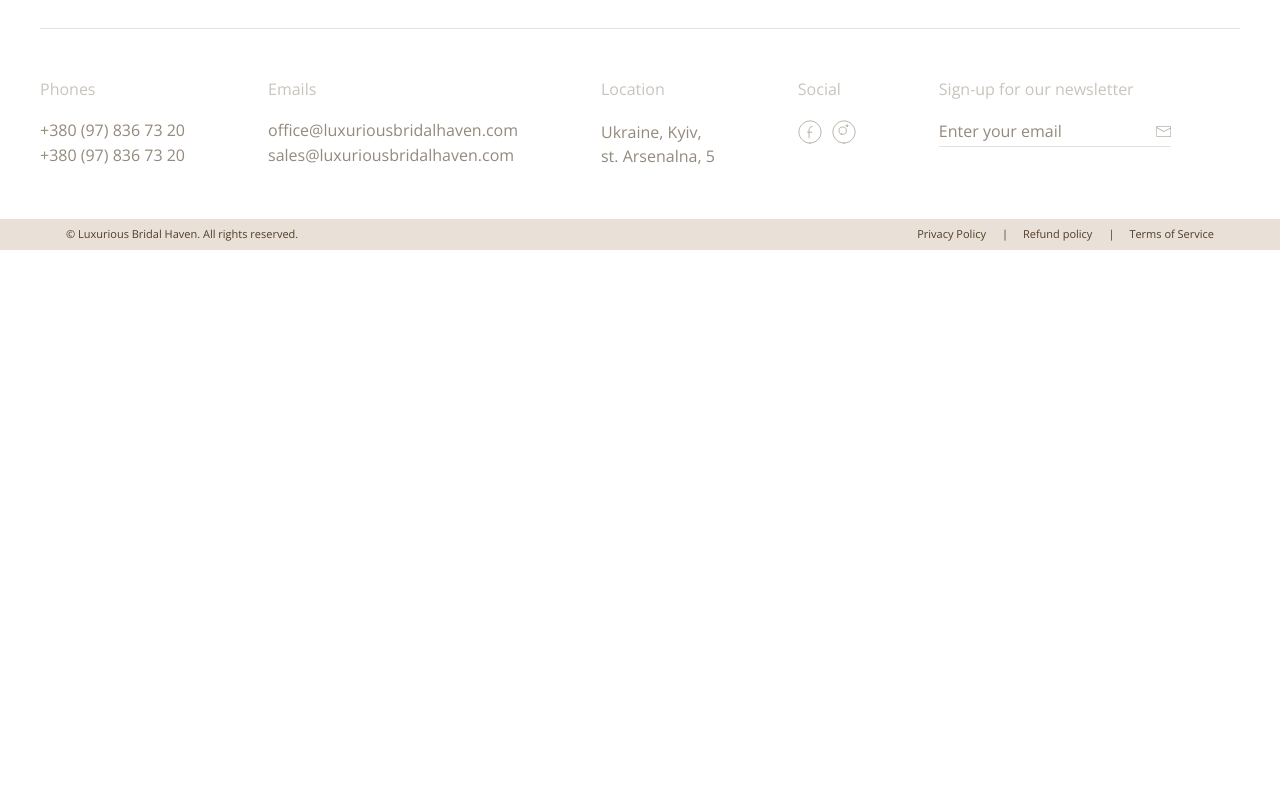
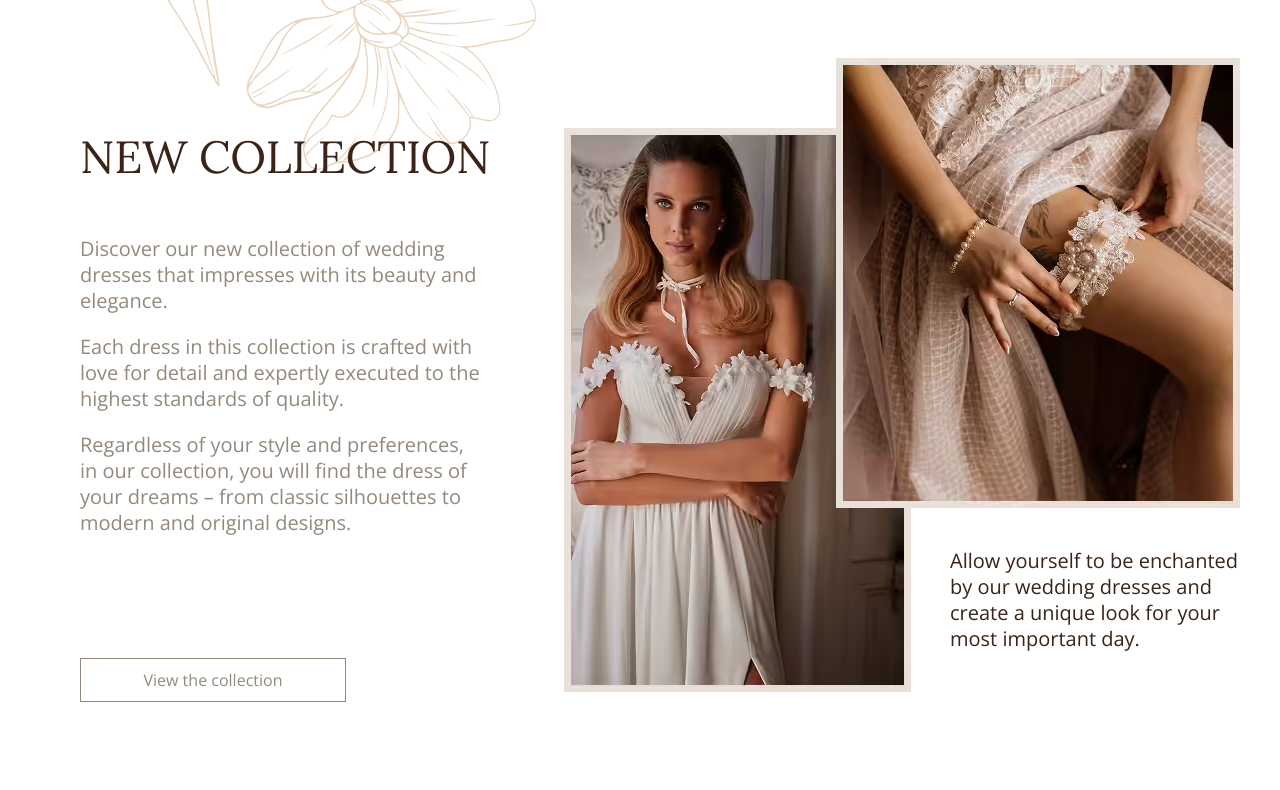
Before and after one commit to SStercorex2024/inter-shop, a website: page app/pages/index.html in a window 1280 px wide. Shown: the part 972-1762 px from the top of the page. Before the commit the page ends 1222 px from the top, so only its background shows below. Drawn offline with nearby package versions, Linux system fonts and the light colour scheme; files that its build step writes are made by us from their sources; files whose address does not match are found by name.

Commit message:
added section new-collection

```diff
--- a/app/components/hero.html
+++ b/app/components/hero.html
@@ -1,10 +1,10 @@
 <section class="hero" style="
  background-image: image-set(
-                  url('../img/hero/hero-bg.webp') type('image/webp') 1x,
-                  url('../img/hero/hero-bg@2x.webp') type('image/webp') 2x,
-                  url('../img/hero/hero-bg.avif') type('image/avif') 1x,
-                  url('../img/hero/hero-bg@2x.avif') type('image/avif') 2x,
-                  url('../img/hero/hero-bg.jpg') 1x
+                  url('img/hero/hero-bg.webp') type('image/webp') 1x,
+                  url('img/hero/hero-bg@2x.webp') type('image/webp') 2x,
+                  url('img/hero/hero-bg.avif') type('image/avif') 1x,
+                  url('img/hero/hero-bg@2x.avif') type('image/avif') 2x,
+                  url('img/hero/hero-bg.jpg') 1x
   );">
     <div class="container">
         <div class="hero__content-wrapper grid grid--4">
--- /dev/null
+++ b/app/components/new-collection.html
@@ -0,0 +1,45 @@
+<section class="new-collection">
+    <div class="container">
+        <div class="new-collection__inner">
+            <div class="new-collection__content">
+                <h2 class="new-collection__title title title--medium">
+                    NEW COLLECTION
+                </h2>
+                <div class="new-collection__text">
+                    <p class="new-collection__description"> Discover our new collection of wedding dresses that
+                        impresses
+                        with its beauty and elegance.
+                    </p>
+                    <p class="new-collection__description"> Each dress in this collection is crafted with love for
+                        detail
+                        and expertly executed to the highest standards of quality.
+                    </p>
+                    <p class="new-collection__description"> Regardless of your style and preferences, in our collection,
+                        you
+                        will find the dress of your dreams – from classic silhouettes to modern and original designs.
+                    </p>
+                </div>
+                <div class="new-collection__btn">
+                    <a href="#!" class="new-collection__link btn btn--alt">View the collection</a>
+                </div>
+            </div>
+            <picture class="new-collection__img">
+                <source srcset="img/new-collection/new-collection-1.avif" type="image/avif">
+                <source srcset="img/new-collection/new-collection-1.webp" type="image/webp">
+                <img src="img/new-collection/new-collection-1.jpg" alt="girl">
+            </picture>
+            <div class="new-collection__box">
+                <picture class="new-collection__box-img">
+                    <source srcset="img/new-collection/new-collection-2.avif" type="image/avif">
+                    <source srcset="img/new-collection/new-collection-2.webp" type="image/webp">
+                    <img src="img/new-collection/new-collection-2.jpg" alt="second girl">
+                </picture>
+                <p class="new-collection__caption">
+                    Allow yourself to be enchanted by our wedding dresses and create a unique look for your most
+                    important
+                    day.
+                </p>
+            </div>
+        </div>
+    </div>
+</section>
--- /dev/null
+++ b/app/scss/block/_new-collection.scss
@@ -0,0 +1,65 @@
+@use '../base/vars';
+
+.new-collection {
+  padding: 150px 0;
+  background-image: url("../img/top-decore-1.svg");
+  background-repeat: no-repeat;
+  background-position: 84px -38%;
+
+  &__inner {
+    display: flex;
+    padding-inline: 40px;
+    position: relative;
+  }
+
+  &__content {
+    padding: 75px 27px 0 0;
+    width: 484px;
+    display: flex;
+    flex-direction: column;
+  }
+
+  &__title {
+    padding-bottom: 50px;
+  }
+
+  &__text {
+    display: grid;
+    row-gap: 20px;
+    color: vars.$color-text-muted;
+    max-width: 404px;
+  }
+
+  &__btn {
+    margin-top: auto;
+    align-self: baseline;
+  }
+
+  &__link {
+    padding-inline: 62.5px;
+
+  }
+
+  &__img {
+    padding-top: 75px;
+  }
+
+  &__box {
+    display: flex;
+    flex-direction: column;
+    position: absolute;
+    right: 0;
+    bottom: 0;
+    align-items: flex-end;
+
+    &-img {
+      width: 404px;
+      position: relative;
+    }
+  }
+
+  &__caption {
+    width: 330px;
+    padding: 40px 0 40px 40px;
+  }
+}
--- a/app/scss/components/_btn.scss
+++ b/app/scss/components/_btn.scss
@@ -2,6 +2,8 @@
 @use '../base/mixins';
 
 .btn {
+  transition: opacity 0.4s ease-in-out;
+
   &--accent {
     padding-top: 12.5px;
     padding-bottom: 12.5px;
@@ -10,12 +12,19 @@
     color: vars.$color-text-btn;
     background-color: vars.$color-accent;
     border-radius: 3px;
-    transition: opacity 0.4s ease-in-out;
+  }
 
-    @include mixins.hover {
-      &:hover {
-        opacity: 0.5;
-      }
+  &--alt {
+    font-size: 16px;
+    padding-top: 10px;
+    padding-bottom: 10px;
+    color: vars.$color-text-muted;
+    border: 1px solid vars.$color-text-muted;
+  }
+
+  @include mixins.hover {
+    &:hover {
+      opacity: 0.5;
     }
   }
 }
--- a/app/scss/components/_title.scss
+++ b/app/scss/components/_title.scss
@@ -10,6 +10,7 @@
 
   &--medium {
     font-size: 45px;
+    text-transform: uppercase;
   }
 
   &--small {
--- a/app/scss/style.scss
+++ b/app/scss/style.scss
@@ -15,6 +15,7 @@
 @use "block/footer";
 @use "block/copyright";
 @use "block/hero";
+@use "block/new-collection";
 
 //components
 @use "components/btn";
```
Also changed, not shown: app/pages/index.html (+1 -0 lines), app/img/new-collection/new-collection-1.avif (added), app/img/new-collection/new-collection-1.jpg (added), app/img/new-collection/new-collection-1.webp (added), app/img/new-collection/new-collection-2.avif (added), app/img/new-collection/new-collection-2.jpg (added), app/img/new-collection/new-collection-2.webp (added), app/img/src/new-collection/new-collection-1.png (added), app/img/src/new-collection/new-collection-2.png (added), app/img/top-decore-1.svg (added).
